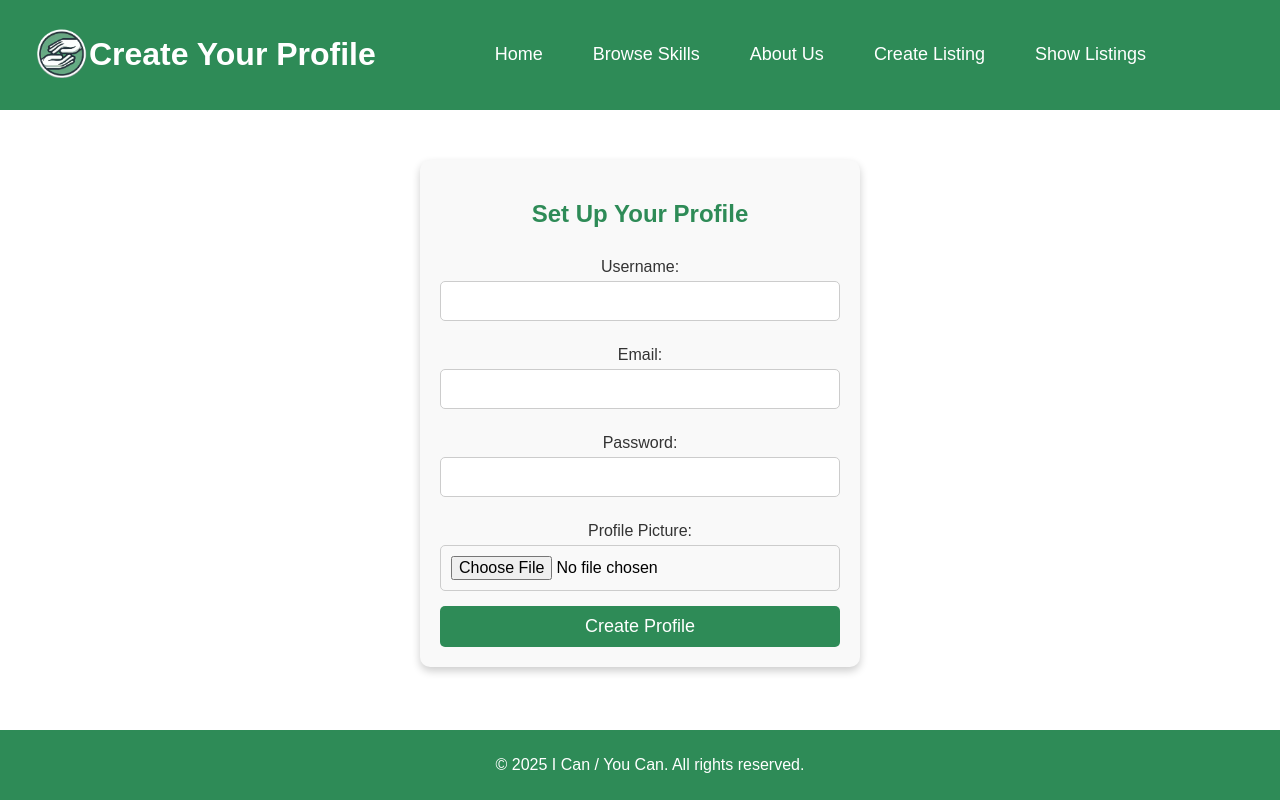
After one commit to kaanspgl/COSC360_MyFavoriteStudents, a PHP site: page /profile.html in a window 1280 px wide. The commit adds this page. Run offline with PHP 8.4, Linux system fonts and the light colour scheme.

Commit message:
Added profile creation page with form validation

```diff
--- /dev/null
+++ b/profile.html
@@ -0,0 +1,52 @@
+<!DOCTYPE html>
+<html lang="en">
+<head>
+    <meta charset="UTF-8">
+    <meta name="viewport" content="width=device-width, initial-scale=1.0">
+    <title>Create Profile - I Can / You Can</title>
+    <link rel="stylesheet" href="style.css">
+    <script defer src="profile.js"></script>
+</head>
+<body>
+    <header>
+        <div class="logo-container">
+            <img src="images/logo.png" alt="I Can You Can Logo" class="logo">
+        </div>
+        <h1>Create Your Profile</h1>
+        <nav>
+            <ul class="nav-links">
+                <li><a href="index.html">Home</a></li>
+                <li><a href="browse.html">Browse Skills</a></li>
+                <li><a href="about.html">About Us</a></li>
+                <li><a href="create-listing.html">Create Listing</a></li>
+                <li><a href="show-listings.html">Show Listings</a></li>
+            </ul>
+        </nav>
+    </header>
+
+    <main>
+        <section class="profile-form-container">
+            <h2>Set Up Your Profile</h2>
+            <form id="profile-form">
+                <label for="username">Username:</label>
+                <input type="text" id="username" name="username" required>
+
+                <label for="email">Email:</label>
+                <input type="email" id="email" name="email" required>
+
+                <label for="password">Password:</label>
+                <input type="password" id="password" name="password" required minlength="6">
+
+                <label for="profile-picture">Profile Picture:</label>
+                <input type="file" id="profile-picture" name="profile-picture" accept="image/*">
+
+                <button type="submit">Create Profile</button>
+            </form>
+        </section>
+    </main>
+
+    <footer>
+        <p>&copy; 2025 I Can / You Can. All rights reserved.</p>
+    </footer>
+</body>
+</html>
--- /dev/null
+++ b/profile.js
@@ -0,0 +1,34 @@
+document.addEventListener("DOMContentLoaded", function () {
+    const form = document.getElementById("profile-form");
+
+    form.addEventListener("submit", function (event) {
+        event.preventDefault(); // Prevent form submission for now
+
+        const username = document.getElementById("username").value.trim();
+        const email = document.getElementById("email").value.trim();
+        const password = document.getElementById("password").value.trim();
+        const profilePicture = document.getElementById("profile-picture").files[0];
+
+        if (username.length < 3) {
+            alert("Username must be at least 3 characters long.");
+            return;
+        }
+
+        if (!email.includes("@") || !email.includes(".")) {
+            alert("Please enter a valid email address.");
+            return;
+        }
+
+        if (password.length < 6) {
+            alert("Password must be at least 6 characters long.");
+            return;
+        }
+
+        if (!profilePicture) {
+            alert("Please upload a profile picture.");
+            return;
+        }
+
+        alert("Profile created successfully!");
+    });
+});
--- a/style.css
+++ b/style.css
@@ -155,3 +155,53 @@ footer {
     color: #666;
 }
 /*end of about us styling*/
+/*profile styling*/
+.profile-form-container {
+    max-width: 400px;
+    margin: 30px auto;
+    padding: 20px;
+    background-color: #f9f9f9;
+    border-radius: 10px;
+    box-shadow: 0 4px 8px rgba(0, 0, 0, 0.2);
+    text-align: center;
+}
+
+.profile-form-container h2 {
+    color: #2E8B57;
+}
+
+form {
+    display: flex;
+    flex-direction: column;
+}
+
+label {
+    font-size: 16px;
+    margin: 10px 0 5px;
+    color: #333;
+}
+
+input {
+    padding: 10px;
+    font-size: 16px;
+    border: 1px solid #ccc;
+    border-radius: 5px;
+    margin-bottom: 15px;
+}
+
+button {
+    background-color: #2E8B57;
+    color: white;
+    padding: 10px;
+    font-size: 18px;
+    border: none;
+    border-radius: 5px;
+    cursor: pointer;
+    transition: background 0.3s ease;
+}
+
+button:hover {
+    background-color: #1E6B42;
+}
+
+/*end of profile styling*/
```
